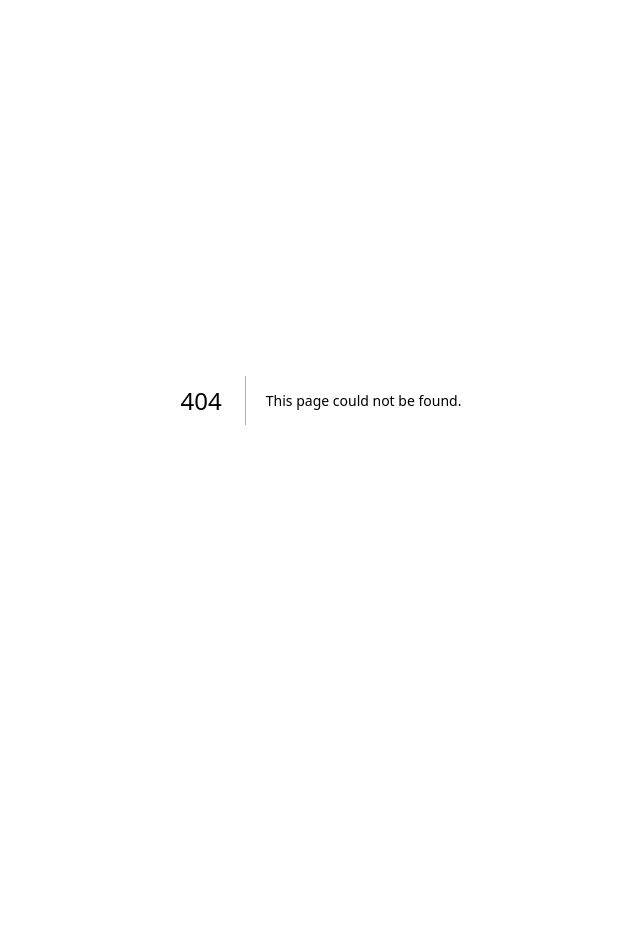
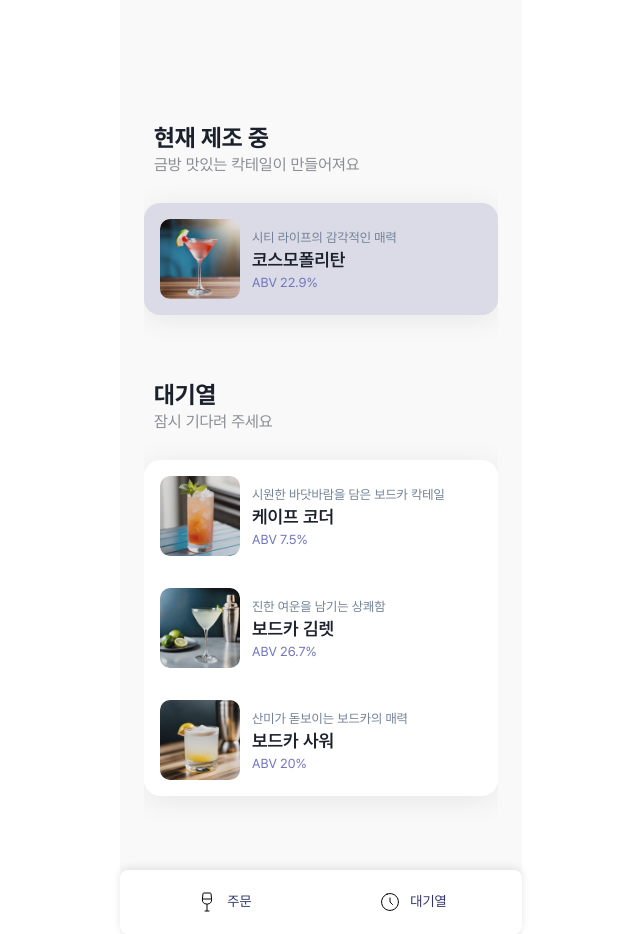
Before and after one commit to jamie2779/cocktail-web, a Next.js app: page /order in a window 1280 px wide. Before the commit this address had no page. Shown: the whole page, without its empty margins (319-959 px from the left). Before the commit the page ends 800 px from the top, so only its background shows below. Built offline with nearby package versions, Linux system fonts and the light colour scheme.

Commit message:
feat: add order page , edit menulist (#2)
* feat: add order page , edit menulist

* fix: delete unused vars

```diff
--- /dev/null
+++ b/app/order/page.tsx
@@ -0,0 +1,88 @@
+import { Box, VStack} from "@chakra-ui/react";
+import Title from "@/components/Title";
+import Nav from "@/components/Nav";
+import MenuList from "@/components/MenuList";
+
+function Card(){
+
+  const rumItems = [
+    {
+      imageSrc: "/Cosmopolitan.png",
+      name: "코스모폴리탄",
+      description: "시티 라이프의 감각적인 매력",
+      abv: 22.9,
+
+    },
+  ];
+
+  return (
+      <VStack
+        flex="1"
+        overflowY="scroll"
+        pt="50px"
+        spacing="16px"
+        align="stretch"
+
+      >
+
+        <Title category="현재 제조 중" title="금방 맛있는 칵테일이 만들어져요" />
+        <MenuList menuItems={rumItems} background="#dadbe6"/>
+
+      </VStack>
+
+  );
+}
+
+
+export default function Home() {
+
+  const vodkaItems = [
+
+    {
+      imageSrc: "/Cape_Codder.png",
+      name: "케이프 코더",
+      description: "시원한 바닷바람을 담은 보드카 칵테일",
+      abv: 7.5,
+    },
+    {
+      imageSrc: "/Vodka_Gimlet.png",
+      name: "보드카 김렛",
+      description: "진한 여운을 남기는 상쾌함",
+      abv: 26.7,
+    },
+    {
+      imageSrc: "/Vodka_Sour.png",
+      name: "보드카 사워",
+      description: "산미가 돋보이는 보드카의 매력",
+      abv: 20.0,
+    },
+  ];
+
+
+
+  return (
+    <Box
+      width="402px"
+      margin="0 auto"
+      backgroundColor="#f9f9f9"
+      display="flex"
+      flexDirection="column"
+    >
+      <VStack
+        flex="1"
+        overflowY="scroll"
+        margin="24px"
+        pt="50px"
+        spacing="16px"
+        align="stretch"
+      >
+        <Card/>
+        <Title category="대기열" title="잠시 기다려 주세요" />
+        <MenuList menuItems={vodkaItems} />
+
+      </VStack>
+
+      <Nav />
+    </Box>
+  );
+}
--- a/components/MenuList.tsx
+++ b/components/MenuList.tsx
@@ -10,12 +10,13 @@ interface MenuItem {
 
 interface MenuListProps {
   menuItems: MenuItem[];
+  background?:string;
 }
 
-const MenuList = ({ menuItems }: MenuListProps) => {
+const MenuList = ({ menuItems, background: color="#fff" }: MenuListProps) => {
   return (
     <Box
-      backgroundColor="#fff"
+      backgroundColor={color}
       borderRadius="16px"
       marginBottom="50px"
       boxShadow="0 4px 30px rgba(0, 0, 0, 0.08)"
```
